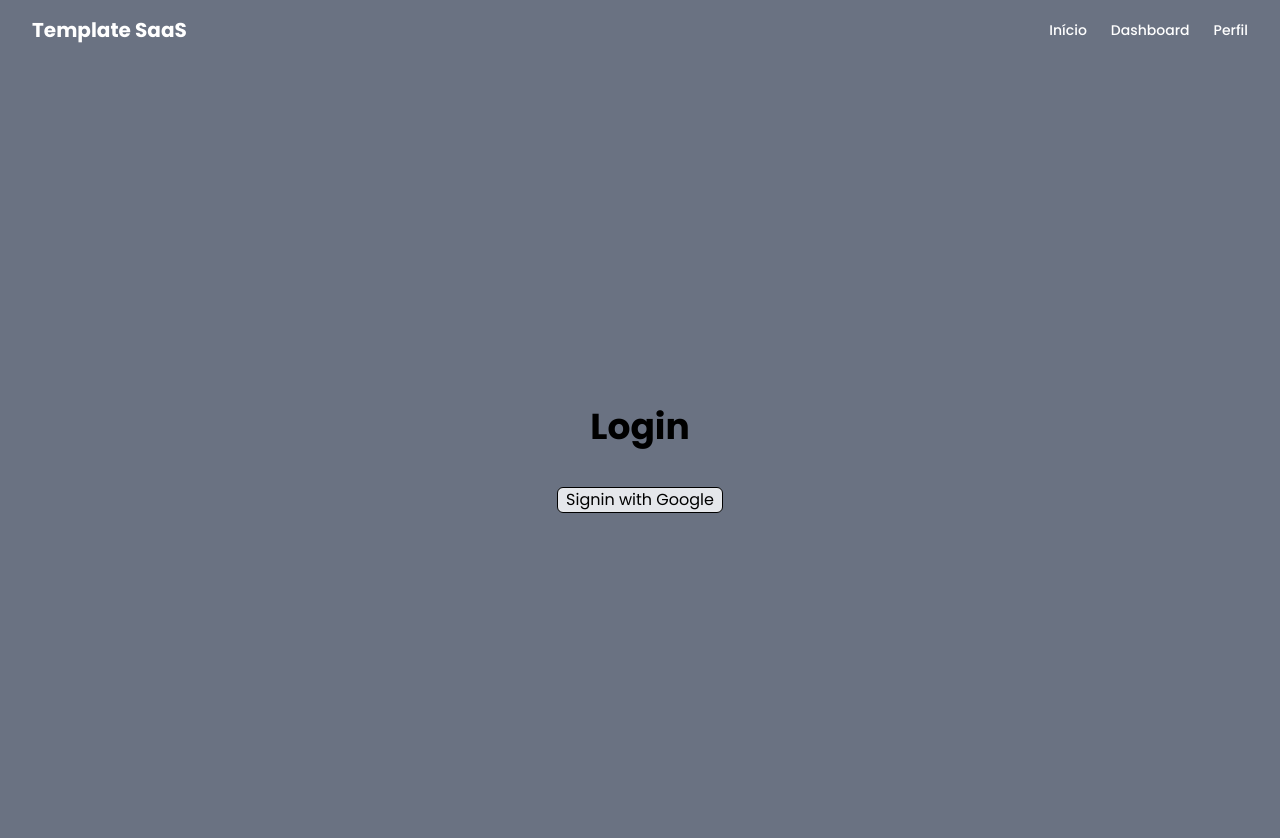
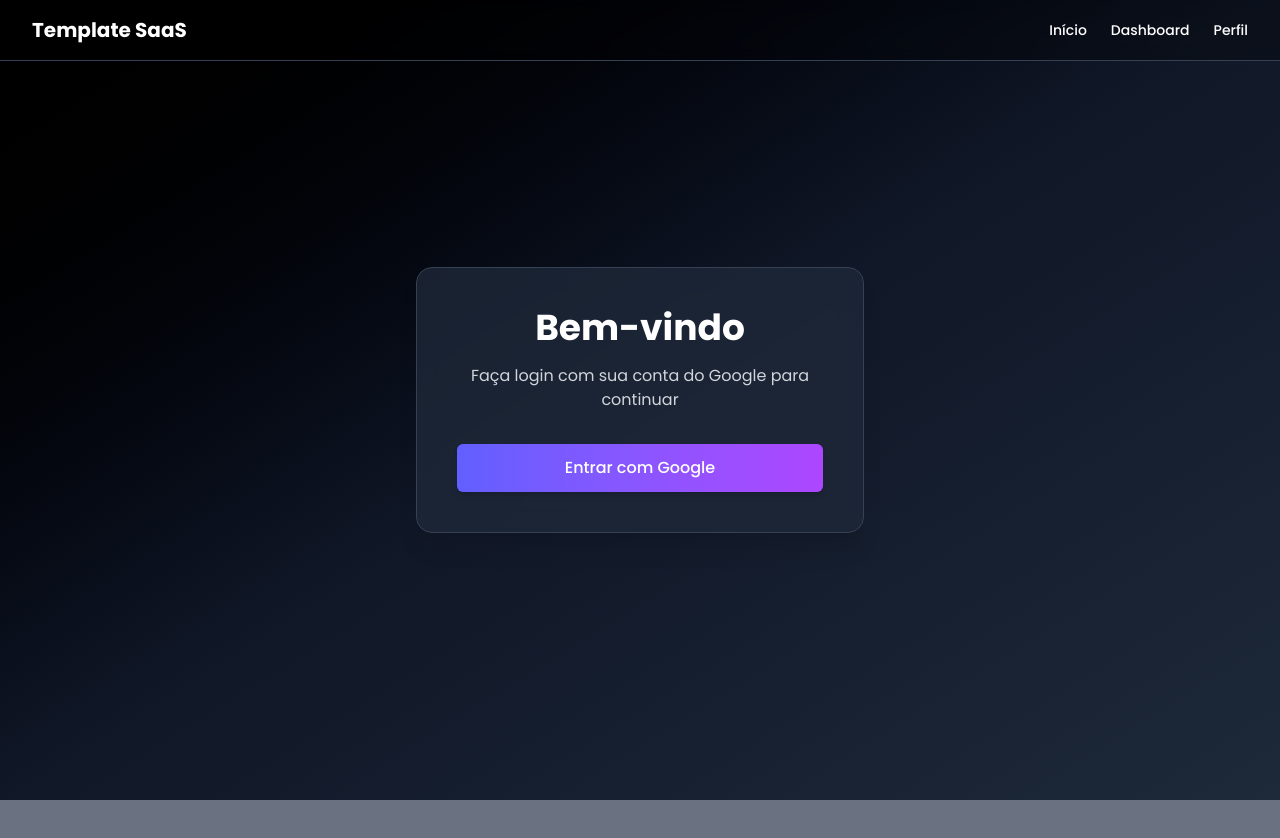
Before and after one commit to vitorbmulford/template-saas, a Next.js app: page /login in a window 1280 px wide. Shown: the top 838 px of the page. After the commit the page ends 800 px from the top, so only its background shows below. Built offline with nearby package versions, Linux system fonts and the light colour scheme.

Commit message:
add tailwind bnt

```diff
--- a/src/app/(project)/dashboard/page.tsx
+++ b/src/app/(project)/dashboard/page.tsx
@@ -1,41 +1,41 @@
 import { handleAuth } from "@/app/actions/handle-auth";
 import { auth } from "@/app/lib/auth";
 import Image from "next/image";
+import { redirect } from "next/navigation";
 
 export default async function Dashboard() {
     const session = await auth();
+    if (!session) {
+        redirect("/login");
+    }
 
     return (
-        <div className="min-h-screen flex items-center justify-center bg-gradient-to-br from-indigo-100 to-white px-4">
-            <div className="bg-white shadow-2xl rounded-3xl p-10 max-w-md w-full flex flex-col items-center space-y-6">
+        <div className="min-h-screen flex items-center justify-center bg-gradient-to-br from-gray-900 to-black px-4 text-white">
+            <div className="bg-gray-800/80 backdrop-blur-md shadow-lg rounded-2xl p-10 max-w-md w-full flex flex-col items-center space-y-6 border border-gray-700">
                 <Image
                     src={session?.user?.image || "/placeholder-avatar.png"}
                     alt="Foto do usuário"
                     width={100}
                     height={100}
-                    className="rounded-full border-4 border-indigo-300 shadow-md"
+                    className="rounded-full border-2 border-gray-600 shadow-md"
                 />
-                <h1 className="text-1xl font-extrabold text-indigo-700">
-                    Bem-vindo, {session?.user?.name || "Usuário"}
+                <h1 className="text-2xl font-bold">
+                    Olá, {session?.user?.name || "Usuário"}
                 </h1>
-                <p className="text-gray-600 text-lg">
+                <p className="text-gray-300 text-sm">
                     {session?.user?.email || "Email não disponível"}
                 </p>
-                {
-                    session?.user?.email && (
-                        <form
-                            action={handleAuth}
+
+                {session?.user?.email && (
+                    <form action={handleAuth}>
+                        <button
+                            className="mt-4 bg-red-600 hover:bg-red-500 transition-colors duration-200 text-white font-medium px-4 py-2 rounded-md"
+                            type="submit"
                         >
-                            <button
-                                className="text-white cursor-pointer rounded-md px-2 py-1 bg-red-600"
-                                type="submit"
-                            >
-                                Logout
-                            </button>
-
-                        </form>
-                    )
-                }
+                            Logout
+                        </button>
+                    </form>
+                )}
             </div>
         </div>
     );
--- a/src/app/(project)/login/page.tsx
+++ b/src/app/(project)/login/page.tsx
@@ -2,13 +2,21 @@ import { handleAuth } from "@/app/actions/handle-auth";
 
 export default async function Login() {
     return (
-        <div className="flex flex-col items-center justify-center h-screen">
-            <h1 className="text-4xl font-bold mb-10">Login</h1>
-            <form
-                action={handleAuth}
-            >
-                <button className="cursor-pointer border rounded-md px-2 bg-gray-200 " type="submit">Signin with Google</button>
-            </form>
+        <div className="flex items-center justify-center min-h-screen bg-gradient-to-br from-black via-gray-900 to-gray-800 text-white">
+            <div className="bg-gray-800/80 backdrop-blur-md shadow-xl rounded-2xl p-10 max-w-md w-full text-center border border-gray-700">
+                <h1 className="text-4xl font-extrabold mb-4">Bem-vindo</h1>
+                <p className="text-gray-300 mb-8 text-base">
+                    Faça login com sua conta do Google para continuar
+                </p>
+                <form action={handleAuth}>
+                    <button
+                        type="submit"
+                        className="w-full py-3 px-6 text-white font-medium bg-gradient-to-r from-indigo-500 to-purple-500 hover:from-purple-500 hover:to-indigo-500 transition-all duration-300 ease-in-out rounded-md shadow-md hover:shadow-lg transform hover:scale-105"
+                    >
+                        Entrar com Google
+                    </button>
+                </form>
+            </div>
         </div>
-    )
+    );
 }
--- a/src/app/actions/handle-auth.ts
+++ b/src/app/actions/handle-auth.ts
@@ -1,8 +1,15 @@
 "use server";
 
-import { signIn } from "@/app/lib/auth";
+import { auth, signIn, signOut } from "@/app/lib/auth";
 
 export async function handleAuth() {
+  const session = await auth();
+
+  if (session) {
+    return await signOut({
+      redirectTo: "/login",
+    });
+  }
   await signIn("google", {
     redirectTo: "/dashboard",
   });
--- a/src/app/components/Nav/page.tsx
+++ b/src/app/components/Nav/page.tsx
@@ -1,21 +1,26 @@
-// components/Nav.tsx
 "use client";
 
 import Link from "next/link";
 
 export default function Nav() {
   return (
-    <nav className="w-full px-8 py-4 bg-transparent text-white flex justify-between items-center">
+    <nav className="w-full fixed top-0 left-0 z-50 px-8 py-4 bg-black/30 backdrop-blur-sm text-white flex justify-between items-center border-b border-gray-700">
       <h1 className="text-xl font-bold">Template SaaS</h1>
       <ul className="flex gap-6 text-sm font-medium">
         <li>
-          <Link href="/">Início</Link>
+          <Link href="/" className="hover:text-indigo-400 transition-colors">
+            Início
+          </Link>
         </li>
         <li>
-          <Link href="/dashboard">Dashboard</Link>
+          <Link href="/dashboard" className="hover:text-indigo-400 transition-colors">
+            Dashboard
+          </Link>
         </li>
         <li>
-          <Link href="/perfil">Perfil</Link>
+          <Link href="/perfil" className="hover:text-indigo-400 transition-colors">
+            Perfil
+          </Link>
         </li>
       </ul>
     </nav>
--- a/src/app/page.tsx
+++ b/src/app/page.tsx
@@ -2,10 +2,15 @@ import Link from "next/link"
 
 export default function Home() {
   return (
-    <div className="flex flex-col items-center justify-center h-screen">
-      <h1 className="text-4xl font-bold">Landing page</h1>
+    <div className="flex flex-col items-center justify-center h-screen bg-gradient-to-br from-black via-gray-900 to-gray-800 text-white px-4">
+      <h1 className="text-4xl font-extrabold mb-6">Bem-vindo ao Template SaaS</h1>
+      <p className="text-gray-300 mb-8 text-center max-w-md">
+        Sua solução moderna e elegante para começar rápido.
+      </p>
       <Link href="/login">
-        <button className="cursor-pointer">Login</button>
+        <button className="bg-indigo-600 hover:bg-indigo-500 transition-all duration-300 px-6 py-3 rounded-lg shadow-md hover:shadow-xl text-white font-semibold">
+          Acessar Login
+        </button>
       </Link>
     </div>
   );
```
